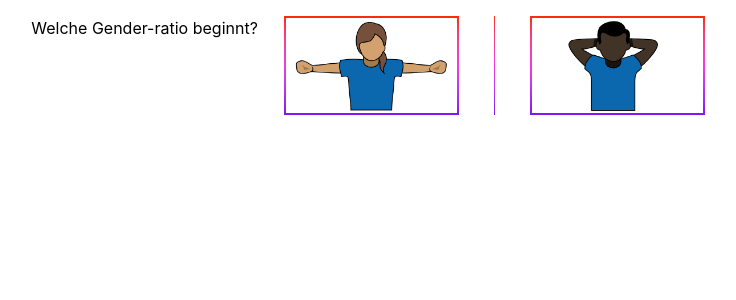
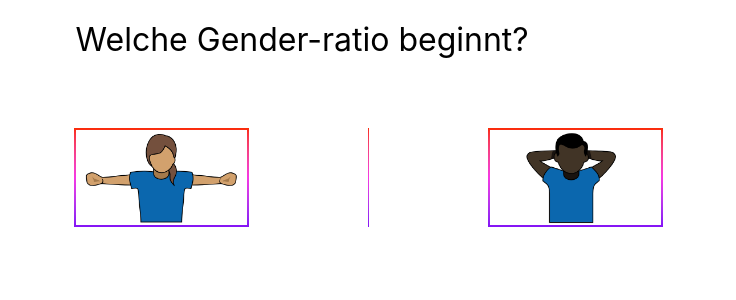
Before and after one commit to bslbckr/gender-reveal, an Angular app: page / in a window 1280 px wide. Shown: the top 300 px of the page, without its empty margins (272-1008 px from the left). Built offline with nearby package versions, Linux system fonts and the light colour scheme.

Commit message:
fix: layout improvements

```diff
--- a/src/app/app.css
+++ b/src/app/app.css
@@ -33,7 +33,7 @@
   }
 
  h1 {
-     font-size: 3.125rem;
+     font-size: 5rem;
      color: var(--electric-violet);
      font-weight: 500;
      line-height: 100%;
@@ -43,6 +43,15 @@
      Helvetica, Arial, sans-serif, "Apple Color Emoji", "Segoe UI Emoji",
      "Segoe UI Symbol";
  }
+
+h2 {
+    font-size: 2rem;
+    margin-left: 1.8em;
+    margin-right: 1.8em;
+    margin-bottom: 2em;
+    flex-shrink: 0;
+    flex-grow: 1;
+}
 
   p {
     margin: 0;
@@ -64,7 +73,8 @@
     justify-content: space-around;
     width: 100%;
     max-width: 700px;
-    margin-bottom: 3rem;
+      margin-bottom: 3rem;
+      flex-wrap: wrap;
   }
 
   .content p {
@@ -82,11 +92,13 @@ button {
     width: 25%;
     border-style: solid;
     border-image-slice: 1;
+    flex-shrink: 0;
 }
   @media screen and (max-width: 650px) {
     .content {
       flex-direction: column;
-      width: max-content;
+        width: max-content;
+        flex-wrap: wrap;
     }
 
     .divider {
--- a/src/app/app.html
+++ b/src/app/app.html
@@ -15,10 +15,11 @@
           <h1>{{scoreHome()}}</h1>
       </button>
       <img [src]="genderRatioForPoint()" />
-      <button (click)="reset()">Reset</button>
+
       <button (click)="awayScores()">
           <h1>{{scoreAway()}}</h1>
       </button>
+      <button (click)="reset()">Reset</button>
       }
 
   </div>
```
